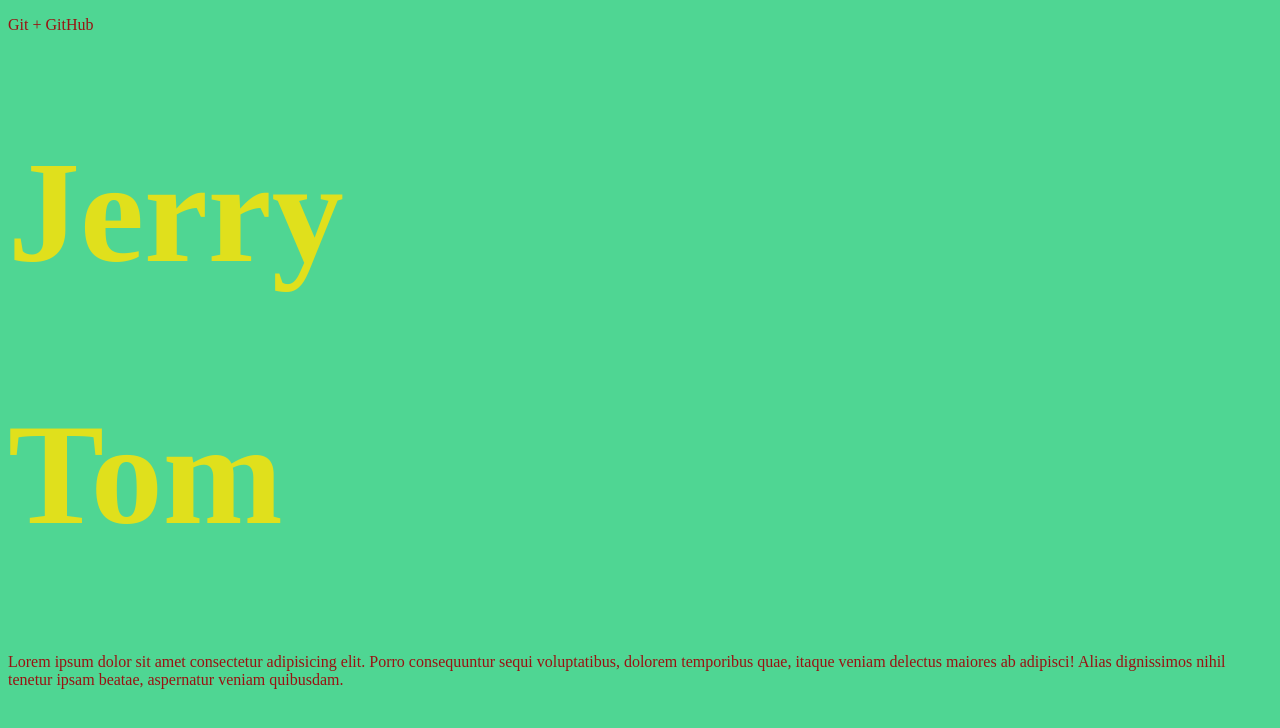
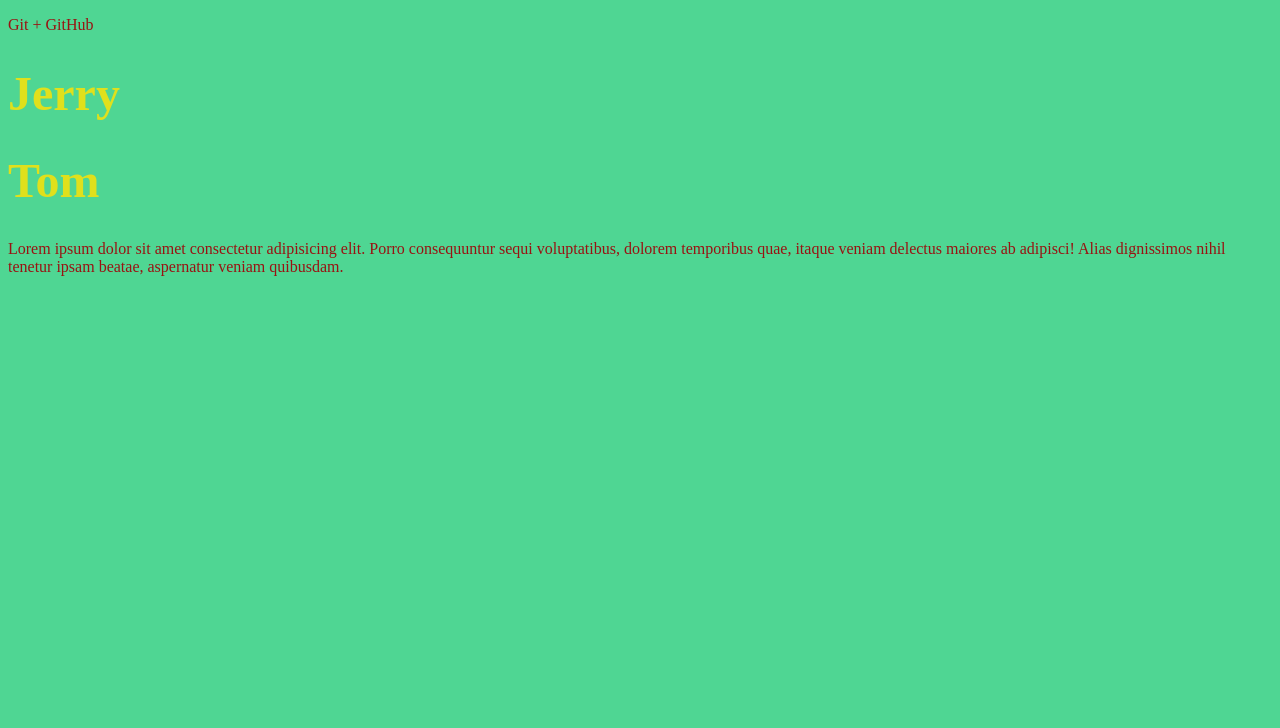
Before and after one commit to davit-aghababyan/test, a plain HTML site: page index.html in a window 1280 px wide. Drawn offline with Linux system fonts and the light colour scheme.

Commit message:
commit 5

```diff
--- a/css/main.css
+++ b/css/main.css
@@ -5,6 +5,6 @@ p{
     color: rgb(153, 18, 18);
 }
 h1{
-    font-size: 9em;
+    font-size: 3em;
     color: rgb(224, 224, 28);
 }
```
